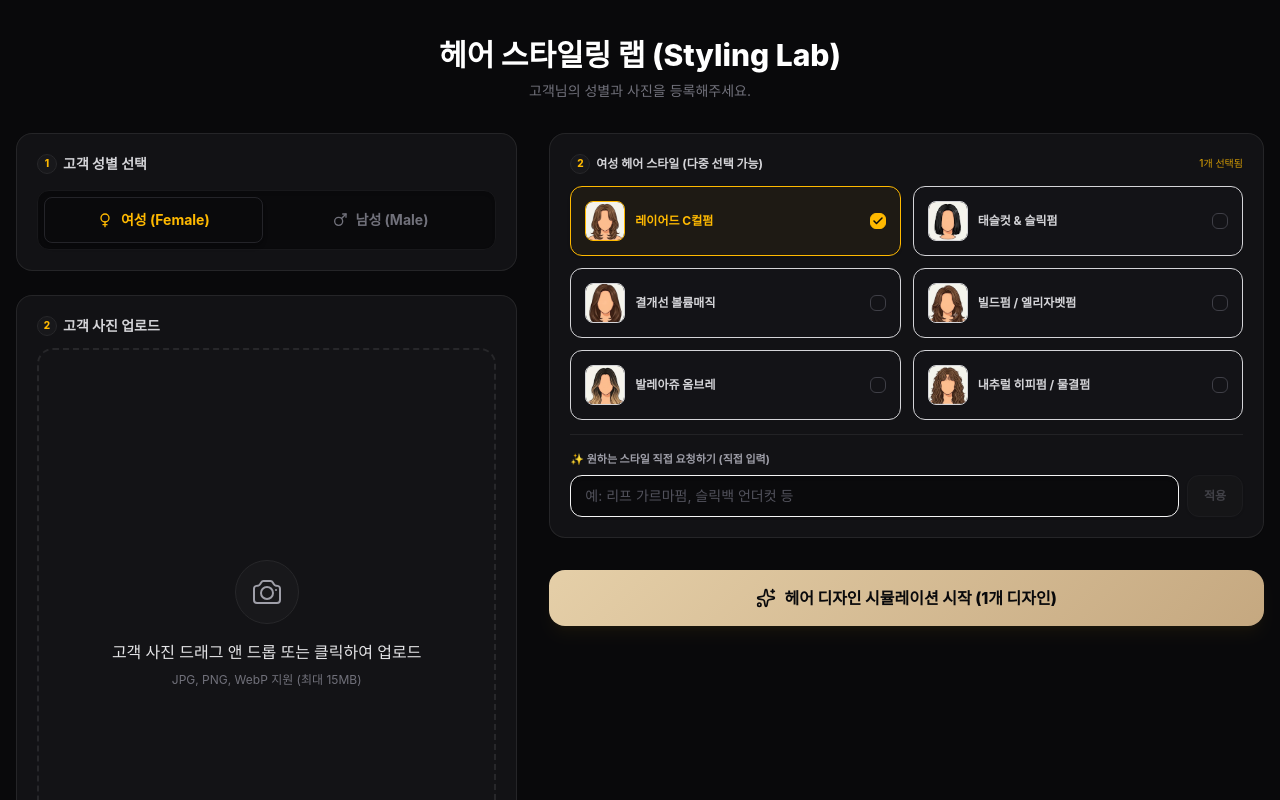
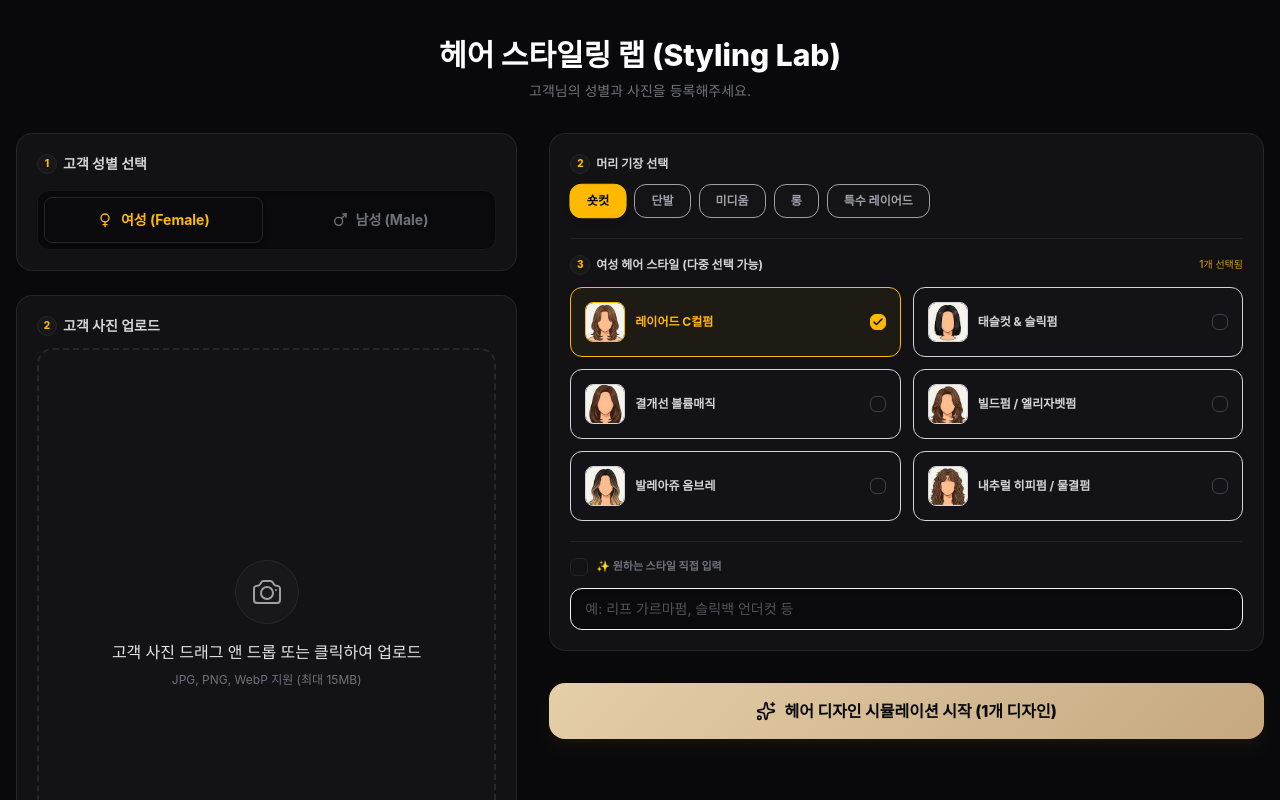
Before and after one commit to DonQsearchforwisdom/ModeStylePro, a Next.js app: page / in a window 1280 px wide. Shown: the part 940-1740 px from the top of the page. Built offline with nearby package versions, Linux system fonts and the light colour scheme; a web font is replaced by a local one.

Commit message:
feat: AI 추천 기장 다변화 및 스타일 선택 UI 개편, OOM/카메라 실패 복구 적용

```diff
--- a/src/app/layout.tsx
+++ b/src/app/layout.tsx
@@ -2,8 +2,8 @@ import type { Metadata } from "next";
 import "./globals.css";
 
 export const metadata: Metadata = {
-  title: "ModeStyle Pro | AI 헤어 시뮬레이터 & 업셀링 도구",
-  description: "고객 사진 한 장으로 10초 만에 다양한 프리미엄 헤어 시뮬레이션을 제안하고 시술을 유치하세요.",
+  title: "ModeStyle Pro | 헤어 시뮬레이터 & 업셀링",
+  description: "실제 고객의 사진으로 다양한 헤어 스타일을 시뮬레이션하고 프리미엄 시술을 제안하세요.",
 };
 
 export default function RootLayout({
--- a/src/app/page.tsx
+++ b/src/app/page.tsx
@@ -644,10 +644,15 @@ export default function HomePage() {
     if (savedResults) {
       try {
         const parsedList: SimulationResult[] = JSON.parse(savedResults);
-        setResultsList(parsedList);
+        // 복구 시 원본 이미지(savedOriginalImage)를 각 아이템의 beforeImage에 주입
+        const restoredList = parsedList.map(item => ({
+          ...item,
+          beforeImage: savedOriginalImage || item.beforeImage
+        }));
+        setResultsList(restoredList);
 
         // 백그라운드에서 워터마크 파일 비동기 재생성하여 매핑
-        parsedList.forEach((item) => {
+        restoredList.forEach((item) => {
           createWatermarkedFile(item.afterImage, item.styleName, tempSalonName)
             .then((file) => {
               setResultsList((prev) =>
@@ -1050,7 +1055,11 @@ export default function HomePage() {
             newResult.watermarkedFile = file;
             setResultsList((prev) => {
               const next = [newResult, ...prev];
-              const serializedList = next.map(({ watermarkedFile, ...rest }) => rest);
+              // 세션스토리지 백업에는 최신 3개만 보관하고, 중복되는 beforeImage(원본)는 비워서 용량 최적화 (OOM 방지)
+              const serializedList = next.slice(0, 3).map(({ watermarkedFile, beforeImage, ...rest }) => ({
+                ...rest,
+                beforeImage: ''
+              }));
               safeSessionStorage.setItem('modestyle_results_list', JSON.stringify(serializedList));
               return next;
             });
@@ -1060,7 +1069,10 @@ export default function HomePage() {
             // 실패해도 결과 카드는 정상 노출되도록 추가
             setResultsList((prev) => {
               const next = [newResult, ...prev];
-              const serializedList = next.map(({ watermarkedFile, ...rest }) => rest);
+              const serializedList = next.slice(0, 3).map(({ watermarkedFile, beforeImage, ...rest }) => ({
+                ...rest,
+                beforeImage: ''
+              }));
               safeSessionStorage.setItem('modestyle_results_list', JSON.stringify(serializedList));
               return next;
             });
@@ -1195,7 +1207,10 @@ export default function HomePage() {
       const next = prev.filter((item) => item.id !== id);
       // 동기식 세션 백업
       if (next.length > 0) {
-        const serializedList = next.map(({ watermarkedFile, ...rest }) => rest);
+        const serializedList = next.slice(0, 3).map(({ watermarkedFile, beforeImage, ...rest }) => ({
+          ...rest,
+          beforeImage: ''
+        }));
         safeSessionStorage.setItem('modestyle_results_list', JSON.stringify(serializedList));
       } else {
         try {
@@ -1850,10 +1865,40 @@ export default function HomePage() {
             <div className="lg:col-span-7 space-y-6">
 
               {/* Step 3: 스타일 그리드 (다중 선택 가능) */}
-              <div ref={stylesSectionRef} className="glass-panel p-5 rounded-2xl border border-zinc-800 space-y-3 scroll-mt-24">
+              <div ref={stylesSectionRef} className="glass-panel p-5 rounded-2xl border border-zinc-800 space-y-5 scroll-mt-24">
+
+                {/* 1. 머리 기장 선택 섹션 */}
+                <div className="space-y-2.5">
+                  <div className="flex items-center gap-1.5">
+                    <span className="w-5 h-5 rounded-full bg-zinc-900 border border-zinc-800 flex items-center justify-center text-[10px] text-amber-400 font-extrabold">2</span>
+                    <span className="text-zinc-300 text-xs font-bold">머리 기장 선택</span>
+                  </div>
+                  <div className="flex flex-wrap gap-2">
+                    {LENGTH_OPTIONS[gender].map((length) => {
+                      const isSelected = selectedLength === length;
+                      return (
+                        <button
+                          key={length}
+                          type="button"
+                          onClick={() => setSelectedLength(length)}
+                          className={`px-4 py-2 text-xs font-bold rounded-xl border transition-all ${
+                            isSelected
+                              ? 'bg-amber-400 border-amber-400 text-zinc-950 shadow-md font-extrabold scale-[1.02]'
+                              : 'bg-zinc-900/40 border-zinc-850 hover:border-zinc-700 text-zinc-400'
+                          }`}
+                        >
+                          {length}
+                        </button>
+                      );
+                    })}
+                  </div>
+                </div>
+
+                {/* 2. 헤어 스타일 선택 섹션 */}
+                <div className="space-y-3 pt-4 border-t border-zinc-800/80">
                   <div className="flex items-center justify-between">
                     <span className="text-zinc-300 text-xs font-bold flex items-center gap-1.5">
-                    <span className="w-5 h-5 rounded-full bg-zinc-900 border border-zinc-800 flex items-center justify-center text-[10px] text-amber-400 font-extrabold">2</span>
+                      <span className="w-5 h-5 rounded-full bg-zinc-900 border border-zinc-800 flex items-center justify-center text-[10px] text-amber-400 font-extrabold">3</span>
                       {gender} 헤어 스타일 (다중 선택 가능)
                     </span>
                     <span className="text-[10px] text-amber-400/80 font-medium">
@@ -1897,12 +1942,32 @@ export default function HomePage() {
                       );
                     })}
                   </div>
+                </div>
 
                 {/* 직접 스타일 요청 입력 폼 */}
-                <div className="border-t border-zinc-800/80 pt-4 mt-3.5 space-y-2">
-                  <span className="text-zinc-400 text-[11px] font-bold block">
-                    ✨ 원하는 스타일 직접 요청하기 (직접 입력)
+                <div className="border-t border-zinc-800/80 pt-4 mt-3.5 space-y-3">
+                  <div className="flex items-center gap-2">
+                    <button
+                      type="button"
+                      onClick={handleCustomStyleToggle}
+                      disabled={!customStyleText.trim()}
+                      className={`w-4.5 h-4.5 rounded-md border flex items-center justify-center transition-all disabled:opacity-40 disabled:cursor-not-allowed ${
+                        isCustomStyleApplied && customStyleText.trim()
+                          ? 'border-amber-400 bg-amber-400 text-zinc-950'
+                          : 'border-zinc-700 bg-zinc-900/40'
+                      }`}
+                    >
+                      {isCustomStyleApplied && customStyleText.trim() && <Check className="w-3 h-3 stroke-[3]" />}
+                    </button>
+                    <span
+                      onClick={customStyleText.trim() ? handleCustomStyleToggle : undefined}
+                      className={`text-[11px] font-bold select-none ${
+                        customStyleText.trim() ? 'text-zinc-300 cursor-pointer hover:text-amber-400' : 'text-zinc-500'
+                      }`}
+                    >
+                      ✨ 원하는 스타일 직접 입력
                     </span>
+                  </div>
                   <div className="flex gap-2">
                     <input
                       type="text"
@@ -1911,24 +1976,6 @@ export default function HomePage() {
                       placeholder="예: 리프 가르마펌, 슬릭백 언더컷 등"
                       className="flex-1 px-3.5 py-2.5 rounded-xl bg-zinc-950/80 border border-zinc-850 hover:border-zinc-700 text-xs md:text-sm text-zinc-100 placeholder-zinc-600 focus:outline-none focus:border-amber-400 transition-all shadow-inner"
                     />
-                    <button
-                      type="button"
-                      onClick={handleCustomStyleToggle}
-                      disabled={!customStyleText.trim()}
-                      className={`px-4 rounded-xl text-xs font-bold transition-all flex items-center gap-1.5 border shadow-sm ${isCustomStyleApplied && customStyleText.trim()
-                        ? 'bg-amber-400 border-amber-400 text-zinc-950 font-extrabold'
-                        : 'bg-zinc-900 border-zinc-800 text-zinc-500 hover:border-zinc-700 hover:text-zinc-300 disabled:opacity-50 disabled:cursor-not-allowed'
-                        }`}
-                    >
-                      {isCustomStyleApplied && customStyleText.trim() ? (
-                        <>
-                          <Check className="w-3.5 h-3.5 stroke-[3]" />
-                          적용됨
-                        </>
-                      ) : (
-                        '적용'
-                      )}
-                    </button>
                   </div>
                 </div>
               </div>
```
Also changed, not shown: src/app/api/diagnose/route.ts (+43 -20 lines), src/components/ImageUploader.tsx (+52 -25 lines). Lines whose indentation alone changed are shown as unchanged.
